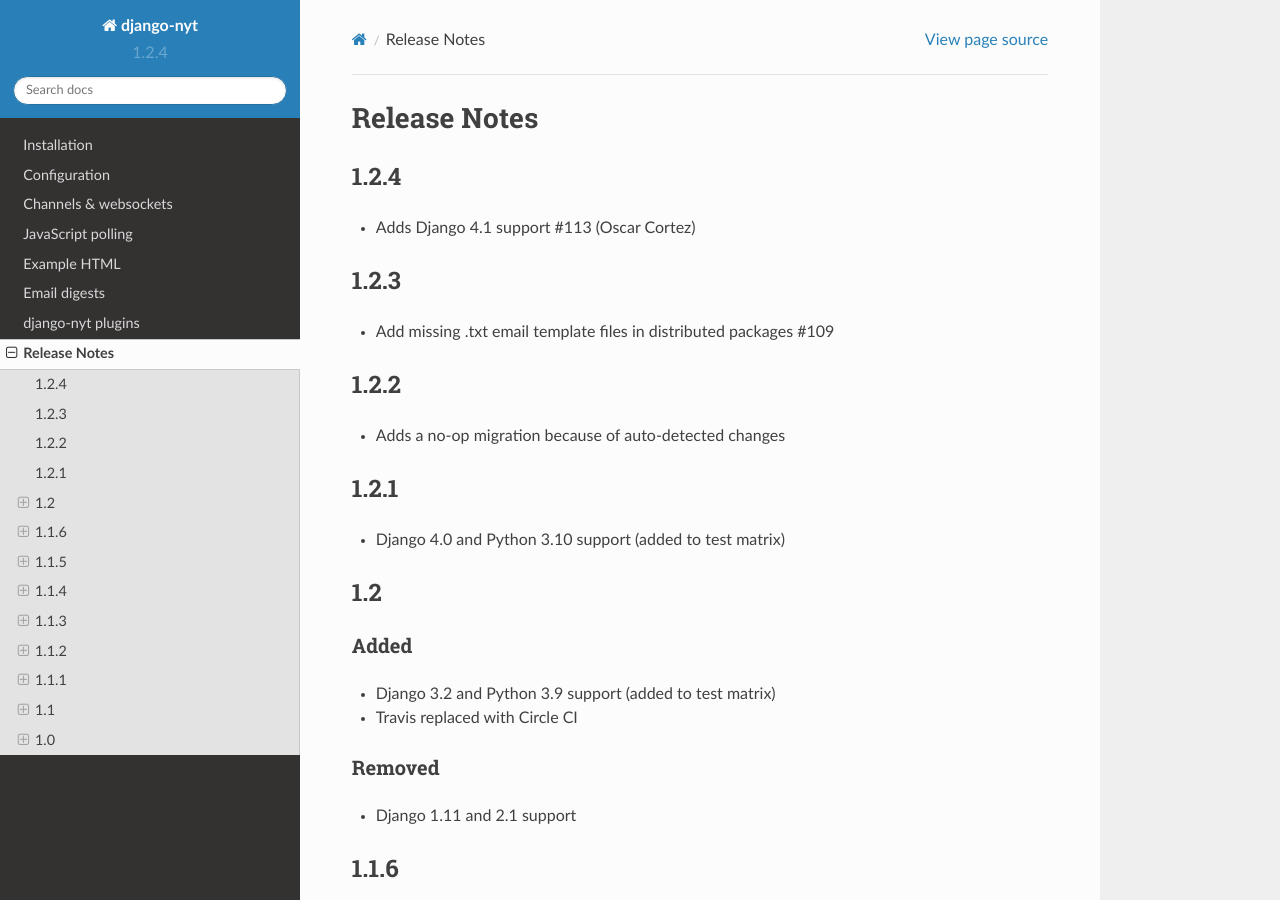
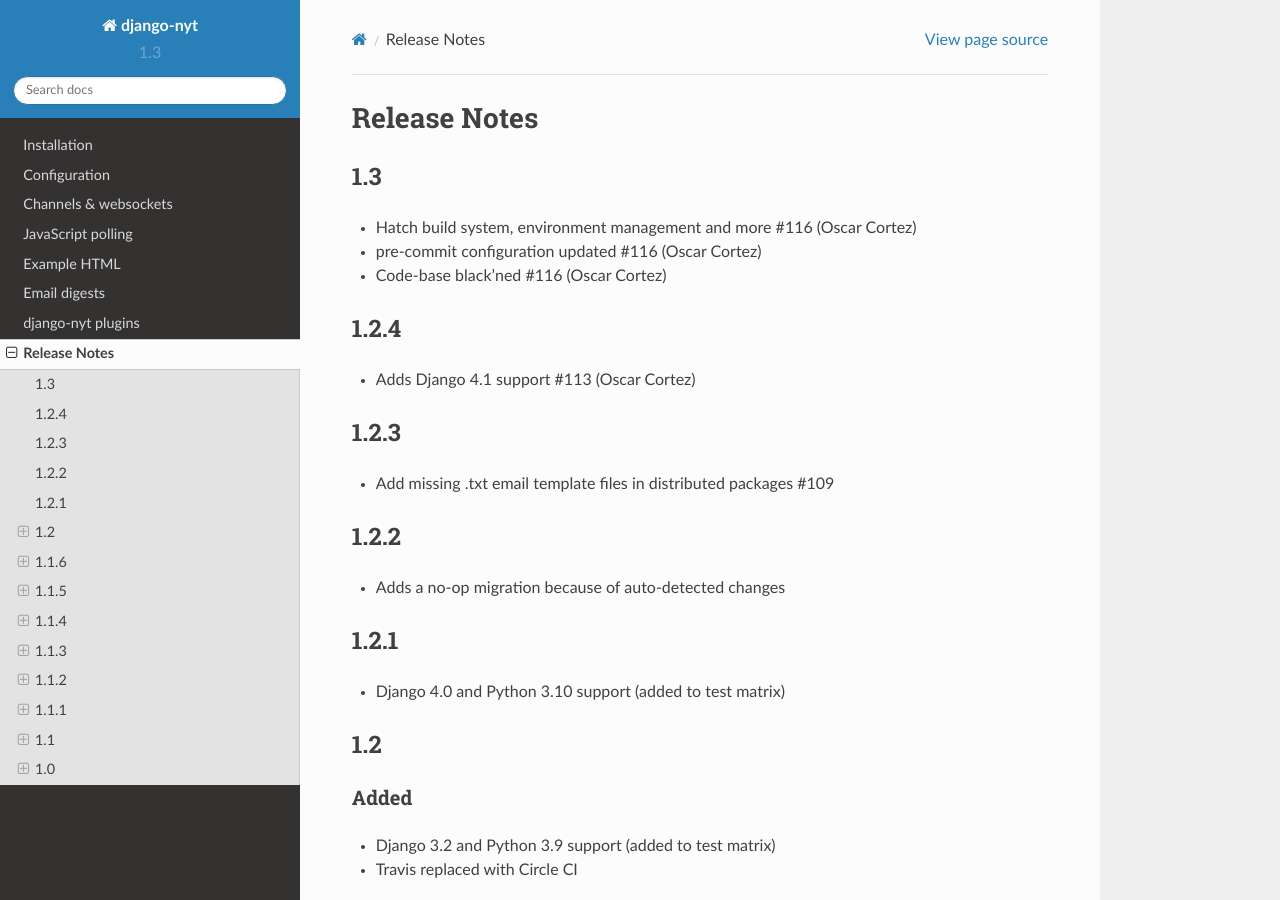
Before and after one commit to django-wiki/django-nyt, a Sphinx documentation site: the page built from docs/release_notes.rst, in a window 1280 px wide and 900 px high. Built offline with Sphinx 7.4.7 and the Read the Docs theme 2.0.0, drawn with Linux system fonts in a browser that asks for light colours; pages that are not in the unit, such as notebooks, are missing from menus.

Commit message:
Release 1.3 (#117)
* Remove old instruction
* Add 1.3 release note
* Bump version

```diff
--- a/django_nyt/__init__.py
+++ b/django_nyt/__init__.py
@@ -1,5 +1,5 @@
 _disable_notifications = False
 
-__version__ = "1.2.4"
+__version__ = "1.3"
 
 default_app_config = "django_nyt.apps.DjangoNytConfig"
--- a/docs/release_notes.rst
+++ b/docs/release_notes.rst
@@ -1,5 +1,12 @@
 Release Notes
 =============
+
+1.3
+---
+
+* Hatch build system, environment management and more #116 (Oscar Cortez)
+* pre-commit configuration updated #116 (Oscar Cortez)
+* Code-base black'ned #116 (Oscar Cortez)
 
 
 1.2.4
```
Also changed, not shown: README.rst (+0 -7 lines).
